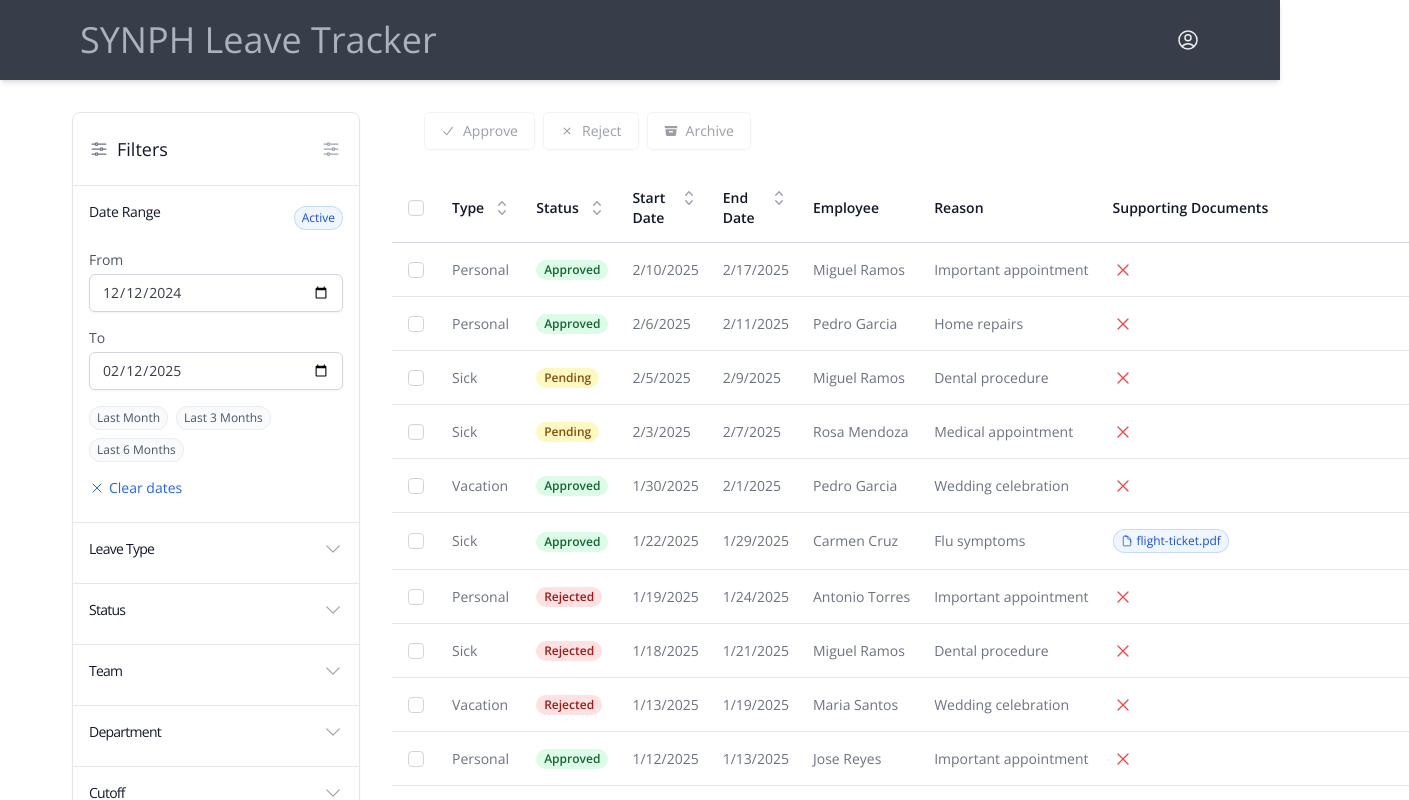
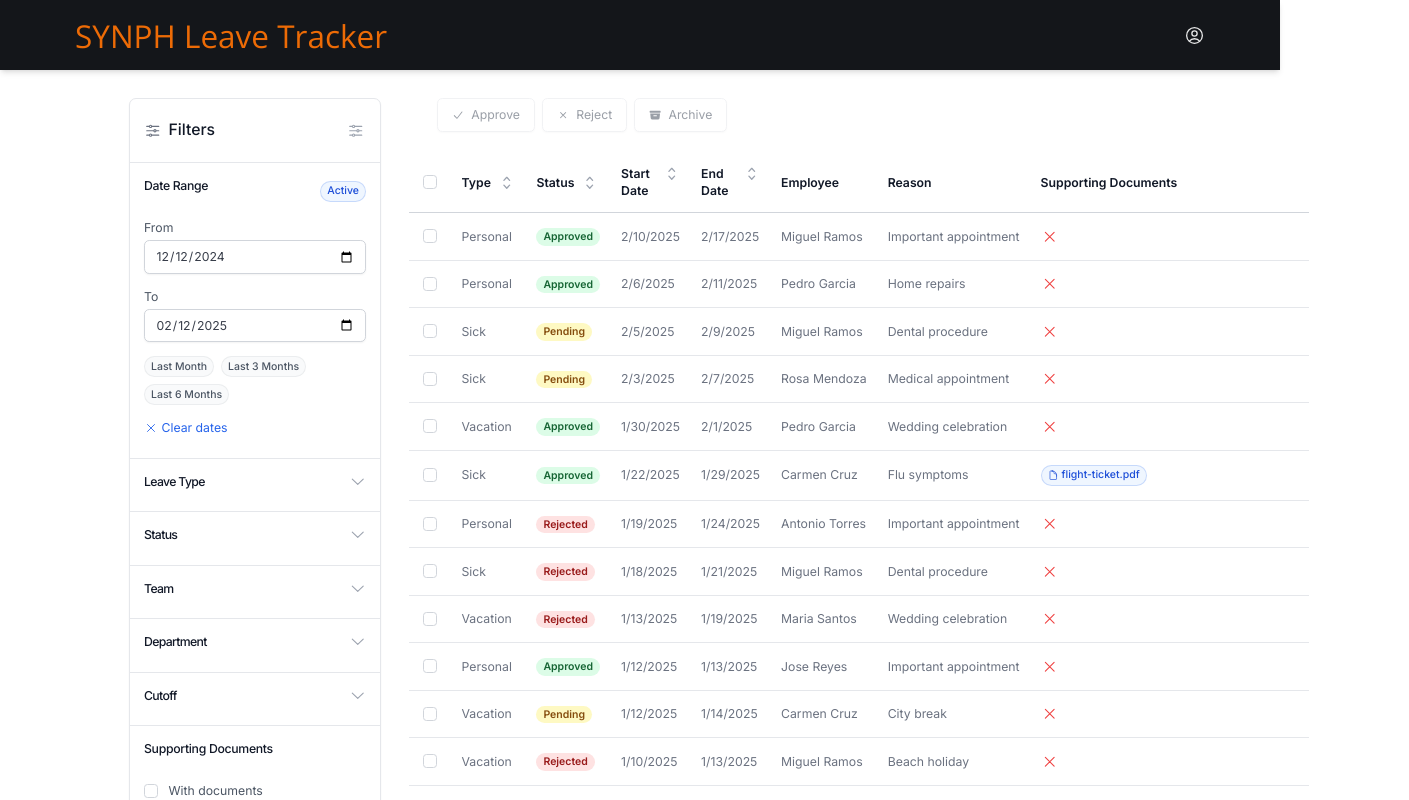
Before and after one commit to jeffreymoya/leave-tracker, a Next.js app in the folder apps/web/: page /admin in a window 1280 px wide. Shown: the top 800 px of the page, 1409 px wide, since content can reach past the window. Built offline with nearby package versions, Linux system fonts and the light colour scheme.

Commit message:
style: Update styles for improved UI and branding

```diff
--- a/apps/web/app/_components/navigation/index.tsx
+++ b/apps/web/app/_components/navigation/index.tsx
@@ -1,9 +1,12 @@
 'use client'
 
+import { Open_Sans } from 'next/font/google'
 import Link from 'next/link'
 import { usePathname } from 'next/navigation'
 
 import { ProfileDropdown } from './profile-dropdown'
+
+const openSans = Open_Sans({ subsets: ['latin'] })
 
 export default function Navigation() {
   const pathname = usePathname()
@@ -15,9 +18,9 @@ export default function Navigation() {
         <Link
           id="header-logo"
           href="/"
-          className="font-sans font-light text-[var(--accent)] text-4xl hover:text-[var(--accent-hover)]
+          className={`${openSans.className} font-light text-[var(--accent)] text-4xl hover:text-[var(--accent-hover)]
                      transition-colors flex-shrink-0 focus:outline-none focus:ring-2
-                     focus:ring-[var(--accent)] focus:ring-offset-2 rounded-lg px-2"
+                     focus:ring-[var(--accent)] focus:ring-offset-2 rounded-lg px-2`}
         >
           SYNPH Leave Tracker
         </Link>
--- a/apps/web/app/admin/_components/admin-leave-list/expanded-row.tsx
+++ b/apps/web/app/admin/_components/admin-leave-list/expanded-row.tsx
@@ -11,7 +11,7 @@ interface ExpandedRowProps {
 
 export function ExpandedRow({ leave, onApprove, onReject, onMarkAsDeduction }: ExpandedRowProps) {
   return (
-    <tr className="bg-orange-50/50">
+    <tr className="bg-gray-50">
       <td colSpan={8} className="px-4 py-3">
         <div className="space-y-3">
           <dl className="grid grid-cols-4 gap-x-4 gap-y-1 text-sm">
@@ -50,7 +50,7 @@ export function ExpandedRow({ leave, onApprove, onReject, onMarkAsDeduction }: E
           <div className="flex justify-end gap-2">
             <button
               type="button"
-              className="btn btn-primary"
+              className="btn btn-secondary"
               onClick={onApprove}
             >
               <CheckIcon className="h-3.5 w-3.5" />
@@ -58,7 +58,7 @@ export function ExpandedRow({ leave, onApprove, onReject, onMarkAsDeduction }: E
             </button>
             <button
               type="button"
-              className="btn btn-destructive"
+              className="btn btn-secondary"
               onClick={onReject}
             >
               <XMarkIcon className="h-3.5 w-3.5" />
@@ -80,7 +80,7 @@ export function ExpandedRow({ leave, onApprove, onReject, onMarkAsDeduction }: E
             {(leave.leaveBalance?.available ?? 0) === 0 && (
               <button
                 type="button"
-                className="btn-destructive text-sm"
+                className="btn btn-destructive text-sm"
                 onClick={onMarkAsDeduction}
               >
                 Mark as Deduction
--- a/apps/web/app/globals.css
+++ b/apps/web/app/globals.css
@@ -3,10 +3,10 @@
 @tailwind utilities;
 
 :root {
-  --primary: hsl(220 14% 25%);    /* Navy Blue */
+  --primary: hsl(220, 13%, 9%);    /* Navy Blue */
   --primary-hover: hsl(220 14% 20%);
-  --accent: hsl(210 12% 70%);     /* Soft Slate */
-  --accent-hover: hsl(210 12% 60%);
+  --accent: #ed6b06;     /* Soft Slate */
+  --accent-hover: hsl(25 95% 55%);  /* Lighter shade of ed6b06 */
   --destructive: hsl(357 60% 40%); /* Maroon */
   --destructive-hover: hsl(357 60% 35%);
   --text-primary: hsl(220 14% 25%);
@@ -18,7 +18,7 @@
 
 @layer base {
   html {
-    font-size: 16px;
+    font-size: 14px;
     @apply scroll-smooth;
   }
 
@@ -48,11 +48,11 @@
   .btn {
     @apply inline-flex items-center gap-2 px-4 py-2 rounded-md
            border border-gray-200 bg-white text-gray-700
-           transition-all duration-200 text-sm font-normal
+           transition-transform duration-200 text-sm font-normal
            focus:outline-none focus:ring-2 focus:ring-gray-200
            disabled:opacity-50 disabled:cursor-not-allowed
            shadow-sm hover:shadow-md hover:border-gray-300
-           hover:-translate-y-0.5;
+           hover:-translate-y-[1px];
   }
 
   .btn-primary {
@@ -66,8 +66,9 @@
   }
 
   .btn-destructive {
-    @apply hover:bg-red-50 hover:text-red-700 hover:border-red-200
-           focus:ring-red-100;
+    @apply bg-[var(--destructive)] text-white border-[var(--destructive)]
+           hover:bg-[var(--destructive-hover)] hover:border-[var(--destructive-hover)]
+           focus:ring-[color:var(--destructive)] focus:ring-opacity-20;
   }
 
   .nav-link {
--- a/apps/web/app/layout.tsx
+++ b/apps/web/app/layout.tsx
@@ -1,4 +1,4 @@
-import { Inter, Open_Sans } from 'next/font/google'
+import { Inter } from 'next/font/google'
 
 import { LayoutContent } from './_components/layout-content'
 import './globals.css'
@@ -10,13 +10,6 @@ const inter = Inter({
   adjustFontFallback: false
 })
 
-const openSans = Open_Sans({
-  subsets: ['latin'],
-  variable: '--font-open-sans',
-  weight: ['300', '400', '600'],
-  display: 'swap'
-})
-
 export const metadata = {
   title: 'Leave Tracker',
   description: 'Track and manage employee leaves efficiently'
@@ -24,7 +17,7 @@ export const metadata = {
 
 export default function RootLayout({ children }: { children: React.ReactNode }) {
   return (
-    <html lang="en" className={`${inter.variable} ${openSans.variable} font-sans antialiased`}>
+    <html lang="en" className={`${inter.variable} font-sans antialiased`}>
       <body suppressHydrationWarning className="bg-primary-background bg-gradient-surface min-h-screen flex flex-col">
         <LayoutContent>
           {children}
--- a/apps/web/tailwind.config.js
+++ b/apps/web/tailwind.config.js
@@ -12,7 +12,7 @@ module.exports = {
         'primary-black': themeColors.cssVariables['--primary-black']
       },
       fontFamily: {
-        sans: ['var(--font-open-sans)', 'var(--font-inter)', 'system-ui', 'sans-serif']
+        sans: ['var(--font-inter)', 'system-ui', 'sans-serif']
       }
     }
   },
```
